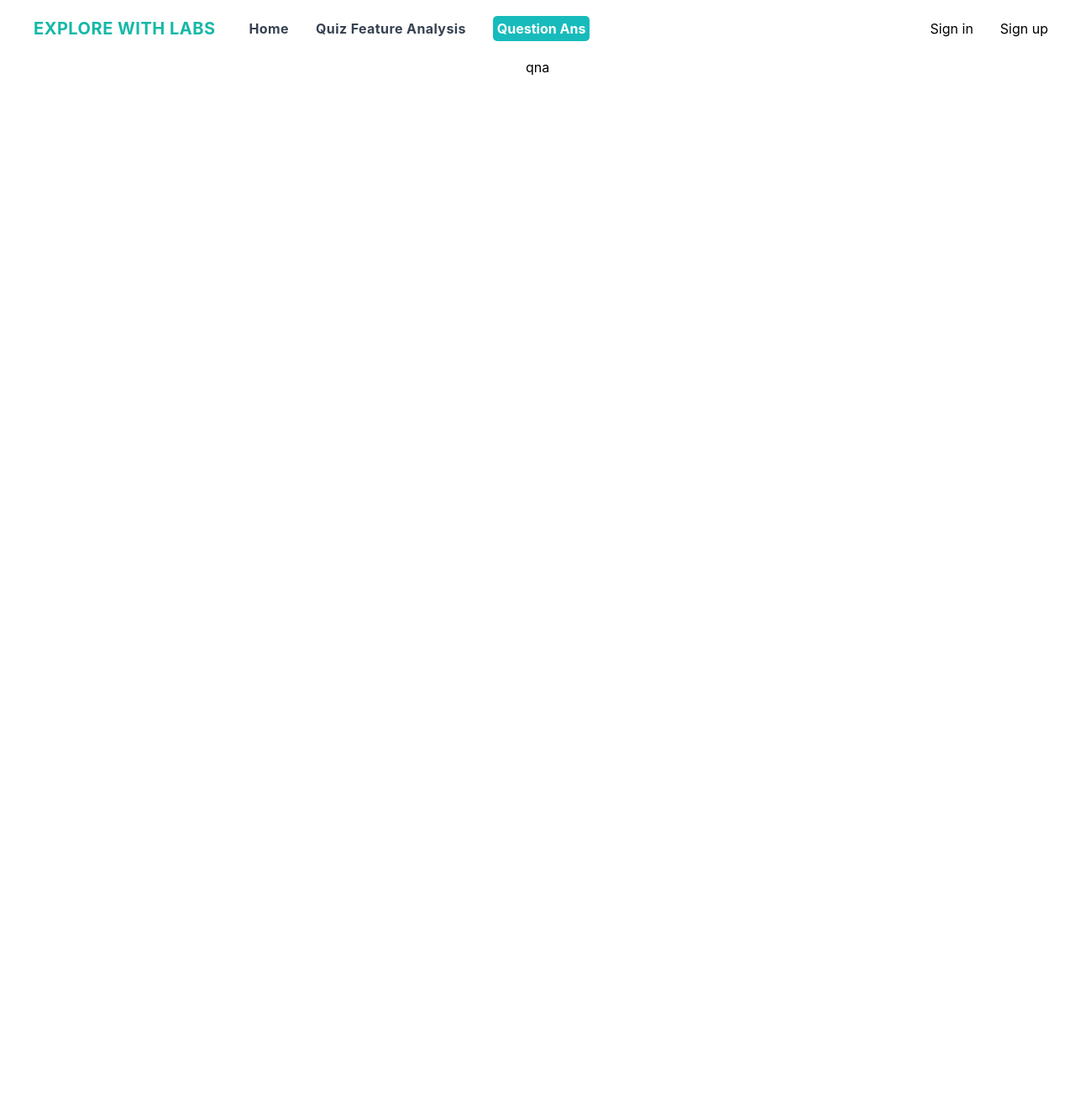
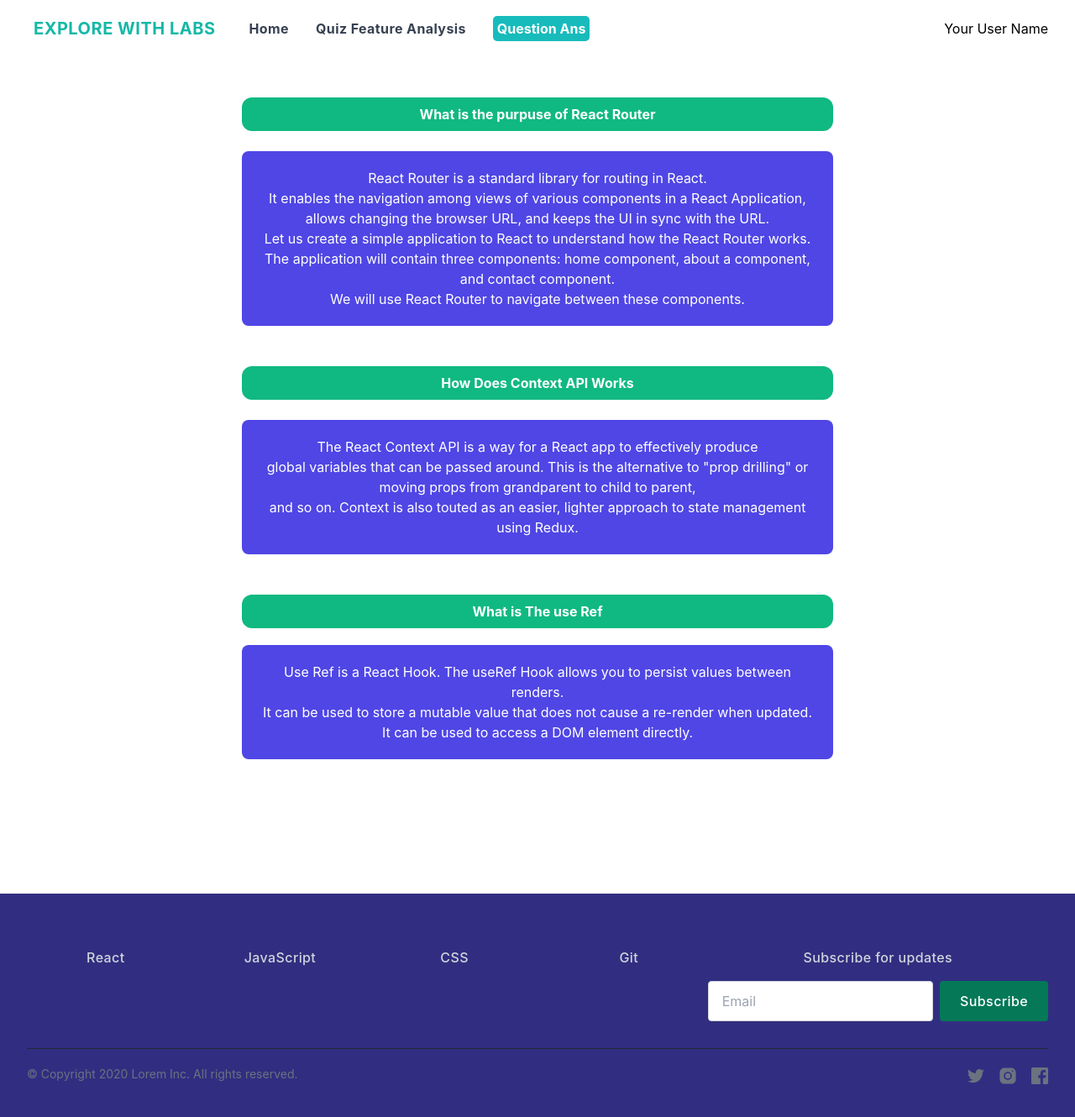
Before and after one commit to emon097/explore-with-labs, a React (Create React App) app: page /qna in a window 1280 px wide. Shown: the top 1330 px of the page at 84% size. Before the commit the page ends 800 px from the top, so only its background shows below. Built offline with nearby package versions, Linux system fonts and the light colour scheme.

Commit message:
add-response

```diff
--- a/src/components/Analysis/Analysis.css
+++ b/src/components/Analysis/Analysis.css
@@ -1,3 +1,3 @@
 .chart{
-  margin-top: 300px;
+  margin-top: 250px;
 }
--- a/src/components/Analysis/Analysis.js
+++ b/src/components/Analysis/Analysis.js
@@ -32,6 +32,10 @@ const data = [
 export default function Analysis() {
   return (
     <div className="chart">
+      <h1 className="md:text-3xl md:mb-6 md:font-bold bg-green-400 md:mr-36 md:ml-36 md:p-6 rounded-lg md:text-white   ">
+        {" "}
+        Number of Quiz and Quiz Topic{" "}
+      </h1>
       <ResponsiveContainer width="100%" height={500}>
         <BarChart
           data={data}
@@ -48,7 +52,7 @@ export default function Analysis() {
           <Tooltip />
           <Legend />
 
-          <Bar dataKey="quiz" stackId="a" fill="#82ca9d" />
+          <Bar dataKey="quiz" stackId="a" fill="#82CA9D" />
         </BarChart>
       </ResponsiveContainer>
     </div>
--- /dev/null
+++ b/src/components/Footer/Footer.js
@@ -0,0 +1,77 @@
+export const Footer = () => {
+  return (
+    <div className="bg-indigo-900 mt-40 ">
+      <div className="px-4 pt-16 mx-auto sm:max-w-xl md:max-w-full lg:max-w-screen-xl md:px-24 lg:px-8">
+        <div className="grid row-gap-10 mb-8 lg:grid-cols-6">
+          <div className="grid grid-cols-2 gap-5 row-gap-8 lg:col-span-4 md:grid-cols-4">
+            <div>
+              <p className="font-medium tracking-wide text-gray-300">React</p>
+            </div>
+            <div>
+              <p className="font-medium tracking-wide text-gray-300">
+                JavaScript
+              </p>
+            </div>
+            <div>
+              <p className="font-medium tracking-wide text-gray-300">CSS</p>
+            </div>
+            <div>
+              <p className="font-medium tracking-wide text-gray-300">Git</p>
+            </div>
+          </div>
+          <div className="md:max-w-md lg:col-span-2">
+            <span className="text-base font-medium tracking-wide text-gray-300">
+              Subscribe for updates
+            </span>
+            <form className="flex flex-col mt-4 md:flex-row">
+              <input
+                placeholder="Email"
+                required
+                type="text"
+                className="flex-grow w-full h-12 px-4 mb-3 transition duration-200 bg-white border border-gray-300 rounded shadow-sm appearance-none md:mr-2 md:mb-0 focus:border-deep-purple-accent-400 focus:outline-none focus:shadow-outline"
+              />
+              <button
+                type="submit"
+                className="inline-flex rounded items-center justify-center h-12 px-6 font-medium tracking-wide text-white transition bg-emerald-700"
+              >
+                Subscribe
+              </button>
+            </form>
+          </div>
+        </div>
+        <div className="flex flex-col justify-between pt-5 pb-10 border-t border-gray-800 sm:flex-row">
+          <p className="text-sm text-gray-500">
+            © Copyright 2020 Lorem Inc. All rights reserved.
+          </p>
+          <div className="flex items-center mt-4 space-x-4 sm:mt-0">
+            <a
+              href="/"
+              className="text-gray-500 transition-colors duration-300 hover:text-teal-accent-400"
+            >
+              <svg viewBox="0 0 24 24" fill="currentColor" className="h-5">
+                <path d="M24,4.6c-0.9,0.4-1.8,0.7-2.8,0.8c1-0.6,1.8-1.6,2.2-2.7c-1,0.6-2,1-3.1,1.2c-0.9-1-2.2-1.6-3.6-1.6 c-2.7,0-4.9,2.2-4.9,4.9c0,0.4,0,0.8,0.1,1.1C7.7,8.1,4.1,6.1,1.7,3.1C1.2,3.9,1,4.7,1,5.6c0,1.7,0.9,3.2,2.2,4.1 C2.4,9.7,1.6,9.5,1,9.1c0,0,0,0,0,0.1c0,2.4,1.7,4.4,3.9,4.8c-0.4,0.1-0.8,0.2-1.3,0.2c-0.3,0-0.6,0-0.9-0.1c0.6,2,2.4,3.4,4.6,3.4 c-1.7,1.3-3.8,2.1-6.1,2.1c-0.4,0-0.8,0-1.2-0.1c2.2,1.4,4.8,2.2,7.5,2.2c9.1,0,14-7.5,14-14c0-0.2,0-0.4,0-0.6 C22.5,6.4,23.3,5.5,24,4.6z" />
+              </svg>
+            </a>
+            <a
+              href="/"
+              className="text-gray-500 transition-colors duration-300 hover:text-teal-accent-400"
+            >
+              <svg viewBox="0 0 30 30" fill="currentColor" className="h-6">
+                <circle cx="15" cy="15" r="4" />
+                <path d="M19.999,3h-10C6.14,3,3,6.141,3,10.001v10C3,23.86,6.141,27,10.001,27h10C23.86,27,27,23.859,27,19.999v-10   C27,6.14,23.859,3,19.999,3z M15,21c-3.309,0-6-2.691-6-6s2.691-6,6-6s6,2.691,6,6S18.309,21,15,21z M22,9c-0.552,0-1-0.448-1-1   c0-0.552,0.448-1,1-1s1,0.448,1,1C23,8.552,22.552,9,22,9z" />
+              </svg>
+            </a>
+            <a
+              href="/"
+              className="text-gray-500 transition-colors duration-300 hover:text-teal-accent-400"
+            >
+              <svg viewBox="0 0 24 24" fill="currentColor" className="h-5">
+                <path d="M22,0H2C0.895,0,0,0.895,0,2v20c0,1.105,0.895,2,2,2h11v-9h-3v-4h3V8.413c0-3.1,1.893-4.788,4.659-4.788 c1.325,0,2.463,0.099,2.795,0.143v3.24l-1.918,0.001c-1.504,0-1.795,0.715-1.795,1.763V11h4.44l-1,4h-3.44v9H22c1.105,0,2-0.895,2-2 V2C24,0.895,23.105,0,22,0z" />
+              </svg>
+            </a>
+          </div>
+        </div>
+      </div>
+    </div>
+  );
+};
--- a/src/components/Main/Main.js
+++ b/src/components/Main/Main.js
@@ -1,5 +1,6 @@
 import React from "react";
 import { Outlet } from "react-router-dom";
+import { Footer } from "../Footer/Footer";
 import { Nav } from "../Nav/Nav";
 
 const Main = () => {
@@ -7,6 +8,7 @@ const Main = () => {
     <div>
       <Nav></Nav>
       <Outlet></Outlet>
+      <Footer></Footer>
     </div>
   );
 };
--- a/src/components/Nav/Nav.js
+++ b/src/components/Nav/Nav.js
@@ -65,21 +65,11 @@ export const Nav = () => {
           <li>
             <NavLink
               to="/"
-              aria-label="Sign in"
-              title="Sign in"
-              class="font-medium tracking-wide text-gray-700 transition-colors duration-200 hover:text-deep-purple-accent-400"
-            >
-              Sign in
-            </NavLink>
-          </li>
-          <li>
-            <NavLink
-              to="/"
-              class="inline-flex items-center justify-center h-12 px-6 font-medium tracking-wide text-white transition duration-200 rounded shadow-md bg-deep-purple-accent-400 hover:bg-deep-purple-accent-700 focus:shadow-outline focus:outline-none"
+              class="inline-flex items-center justify-center h-12 px-6 font-medium tracking-wide text-black transition duration-200 rounded shadow-md bg-deep-purple-accent-400 hover:bg-deep-purple-accent-700 focus:shadow-outline focus:outline-none"
               aria-label="Sign up"
               title="Sign up"
             >
-              Sign up
+              Your User Name
             </NavLink>
           </li>
         </ul>
@@ -179,16 +169,6 @@ export const Nav = () => {
                         Question Ans
                       </NavLink>
                     </li>
-                    <li>
-                      <NavLink
-                        to="/"
-                        aria-label="Sign in"
-                        title="Sign in"
-                        class="font-medium tracking-wide text-gray-700 transition-colors duration-200 hover:text-deep-purple-accent-400"
-                      >
-                        Sign in
-                      </NavLink>
-                    </li>
                   </ul>
                 </nav>
               </div>
--- a/src/components/Qna/Qna.js
+++ b/src/components/Qna/Qna.js
@@ -3,7 +3,46 @@ import React from "react";
 const Qna = () => {
   return (
     <div>
-      <h1>qna</h1>
+      <div>
+        <h1 className="font-bold mt-12 p-2 rounded-xl md:ml-72 md:mr-72 text-white bg-emerald-500">
+          What is the purpuse of React Router
+        </h1>
+        <p className="bg-indigo-600 mt-6 rounded-lg p-5 text-white md:ml-72 md:mr-72 ">
+          React Router is a standard library for routing in React. <br /> It
+          enables the navigation among views of various components in a React
+          Application, allows changing the browser URL, and keeps the UI in sync
+          with the URL. <br />
+          Let us create a simple application to React to understand how the
+          React Router works. <br /> The application will contain three
+          components: home component, about a component, and contact component.{" "}
+          <br /> We will use React Router to navigate between these components.
+        </p>
+      </div>
+      <div>
+        <h1 className="font-bold mt-12 p-2 rounded-xl md:ml-72 md:mr-72 text-white bg-emerald-500 ">
+          How Does Context API Works{" "}
+        </h1>
+        <p className="bg-indigo-600 mt-6 rounded-lg p-5 text-white md:ml-72 md:mr-72 ">
+          The React Context API is a way for a React app to effectively produce{" "}
+          <br />
+          global variables that can be passed around. This is the alternative to
+          "prop drilling" or moving props from grandparent to child to parent,{" "}
+          <br />
+          and so on. Context is also touted as an easier, lighter approach to
+          state management using Redux.
+        </p>
+      </div>
+      <div>
+        <h1 className="font-bold mt-12 md:ml-72 md:mr-72 p-2 rounded-xl text-white bg-emerald-500 ">
+          What is The use Ref
+        </h1>
+        <p className="bg-indigo-600 mt-5 rounded-lg p-5 text-white md:ml-72 md:mr-72 ">
+          Use Ref is a React Hook. The useRef Hook allows you to persist values
+          between renders. <br /> It can be used to store a mutable value that
+          does not cause a re-render when updated. <br /> It can be used to
+          access a DOM element directly.
+        </p>
+      </div>
     </div>
   );
 };
--- a/src/components/QuizPage/Mainquiz/Mainquiz.js
+++ b/src/components/QuizPage/Mainquiz/Mainquiz.js
@@ -23,7 +23,7 @@ const Mainquiz = ({ quiestion }) => {
       <div className=" flex justify-center ">
         <p className="bg-emerald-600 p-5 rounded-xl font-bold text-white m-6 w-80">
           <p className="left-10 bg-indigo-800 rounded p-2 m-6 ">
-            click here See Right Ans{" "}
+            Click To Here See Right Ans{" "}
             <FontAwesomeIcon
               className="ml-30"
               onClick={() => ringans(correctAnswer)}
@@ -34,18 +34,17 @@ const Mainquiz = ({ quiestion }) => {
         </p>
       </div>
 
-      <div className="  ">
+      <div>
         <div>
           {options.map((op) => (
-            <div className="flex items-center justify-center">
+            <div className="flex justify-center">
               <input
                 onClick={() => questionans(op)}
                 type="radio"
-                name={id}
+                name={`${id}`}
                 id="quiz"
-              />
+              />{" "}
               <label htmlFor="quiz">
-                {" "}
                 <p className="m-4"> {op}</p>{" "}
               </label>
             </div>
```
Also changed, not shown: 1 other file (tests, documents, lock files or other folders).
